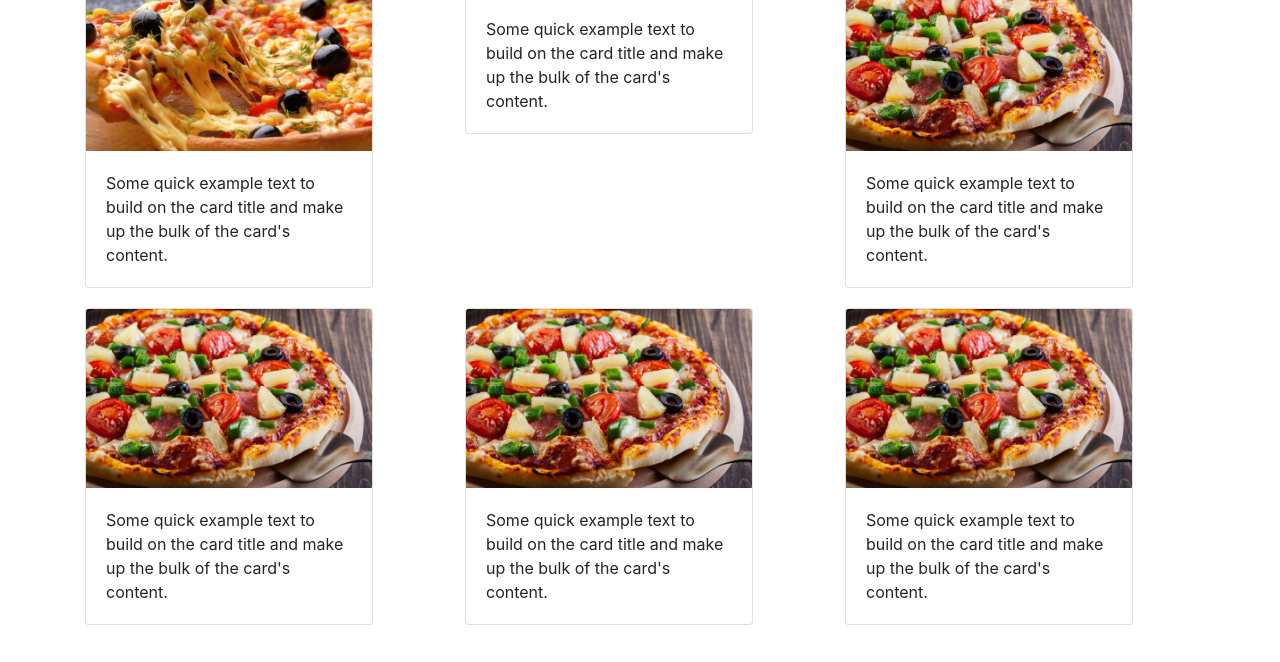
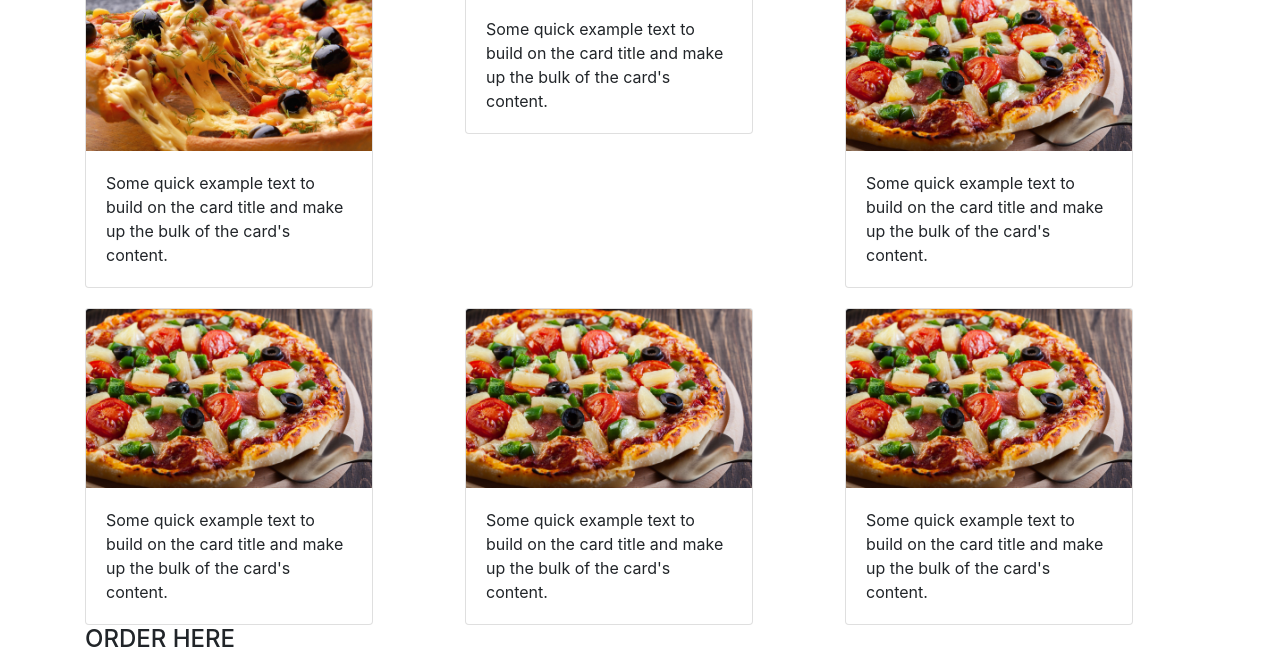
Before and after one commit to mwaniki9322/pizzadelivery-IP, a plain HTML site: page index.html in a window 1280 px wide. Shown: the part 780-1442 px from the top of the page. Before the commit the page ends 1405 px from the top, so only its background shows below. Drawn offline with nearby package versions, Linux system fonts and the light colour scheme.

Commit message:
order container row add with column

```diff
--- a/index.html
+++ b/index.html
@@ -126,7 +126,12 @@
      </div>
 
      <div class="container" id="container-3">
+       <div class="row" id="row-3">
+         <div class="col-md-6">
+           <h4>ORDER HERE</h4>
+         </div>
 
+       </div>
      </div>
 
 
```
